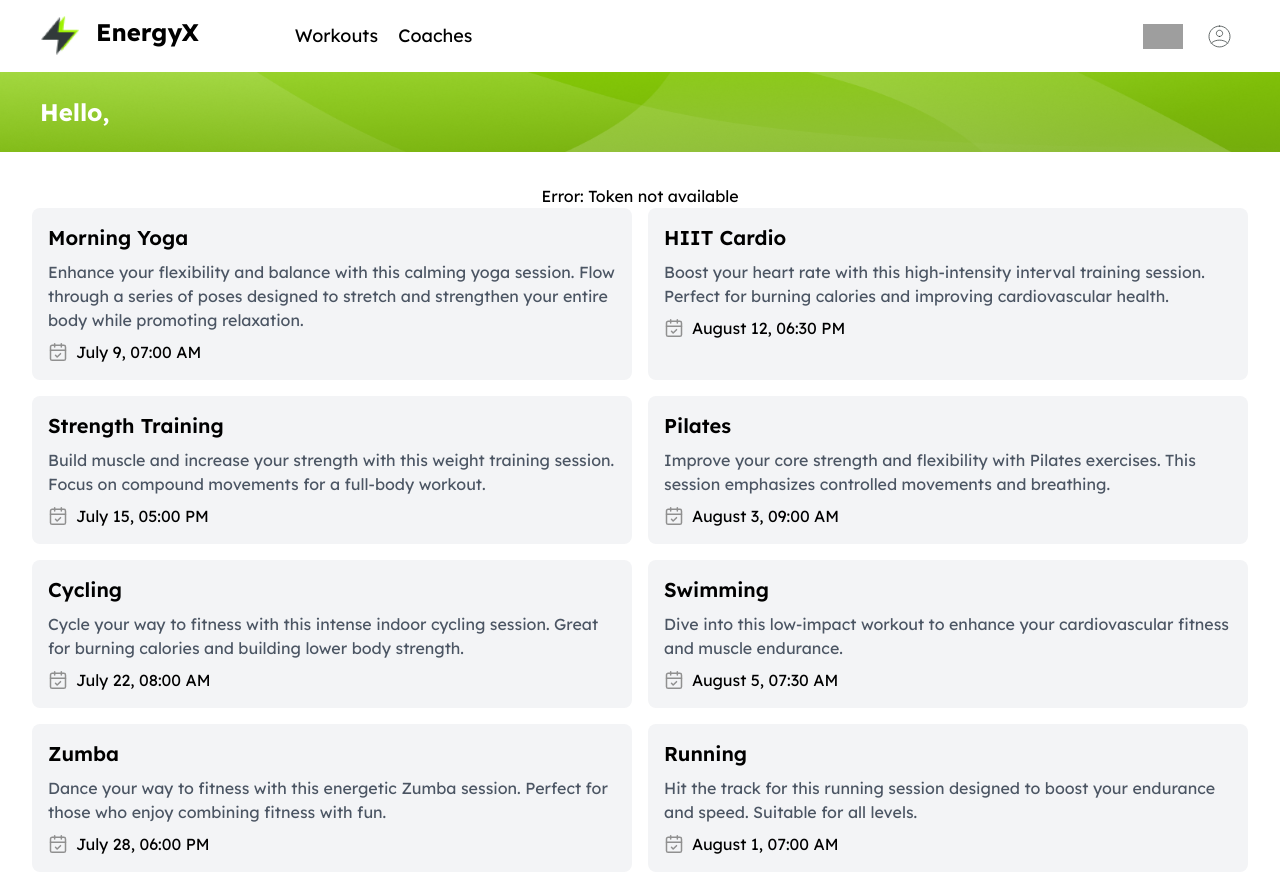
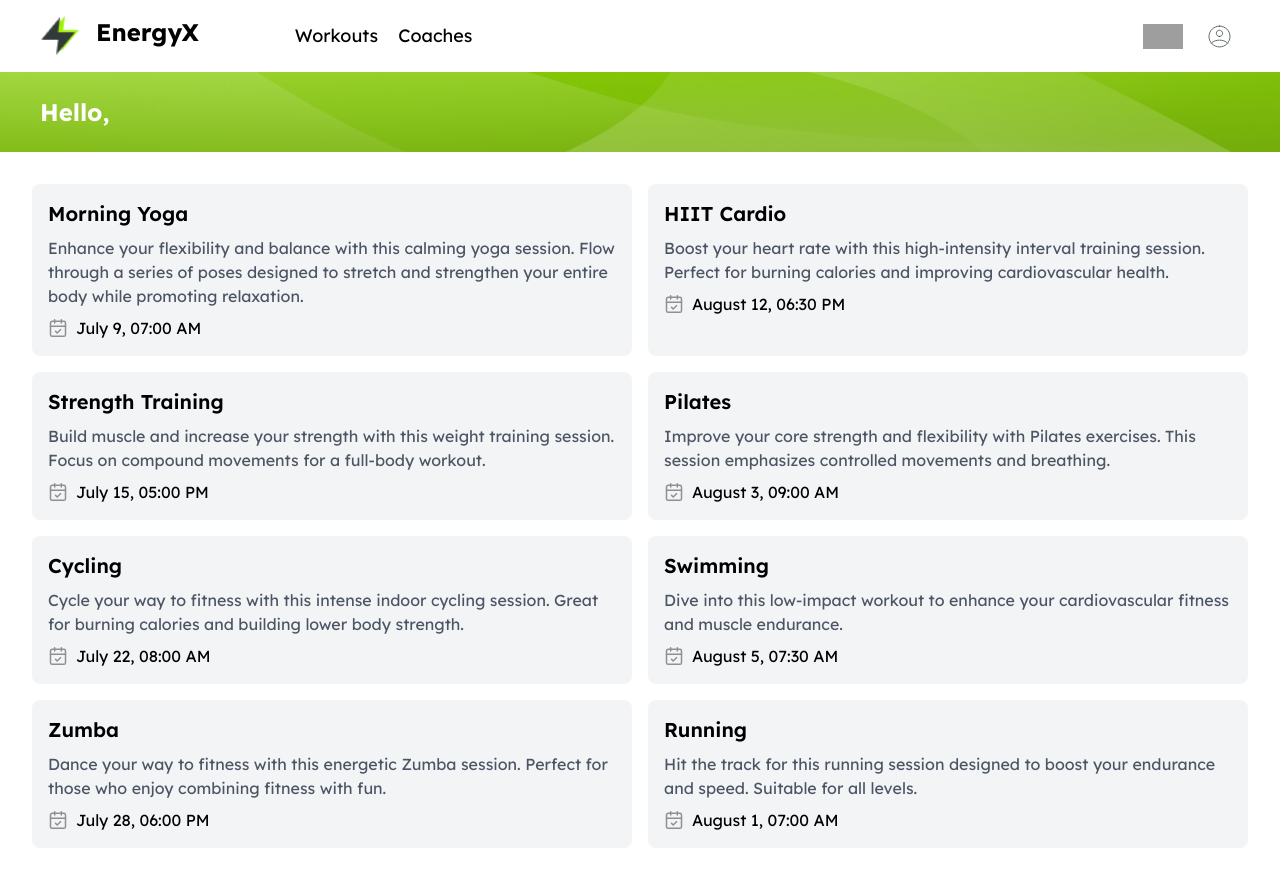
Before and after one commit to ZSabina88/gym-project, a React (Vite) app in the folder frontend/: page /workouts in a window 1280 px wide. After the commit the page ends 848 px from the top, so only its background shows below. Built offline with nearby package versions, Linux system fonts and the light colour scheme; grey boxes are pictures that could not be loaded.

Commit message:
remove uselist from workout page

```diff
--- a/frontend/src/pages/Workouts/Workout.tsx
+++ b/frontend/src/pages/Workouts/Workout.tsx
@@ -2,12 +2,10 @@ import React from "react";
 
 import CalendarIMG from "../../assets/Calendar.svg";
 import { workouts } from "./workouts-mock";
-import UserList from "../../components/adminPanel/adminUsers";
 
 const Workouts: React.FC = () => {
   return (
     <div className="workouts px-8 pt-8">
-      <UserList />
       <ul className="grid grid-cols-2 gap-4">
         {workouts.map((workout) => (
           <div
```
